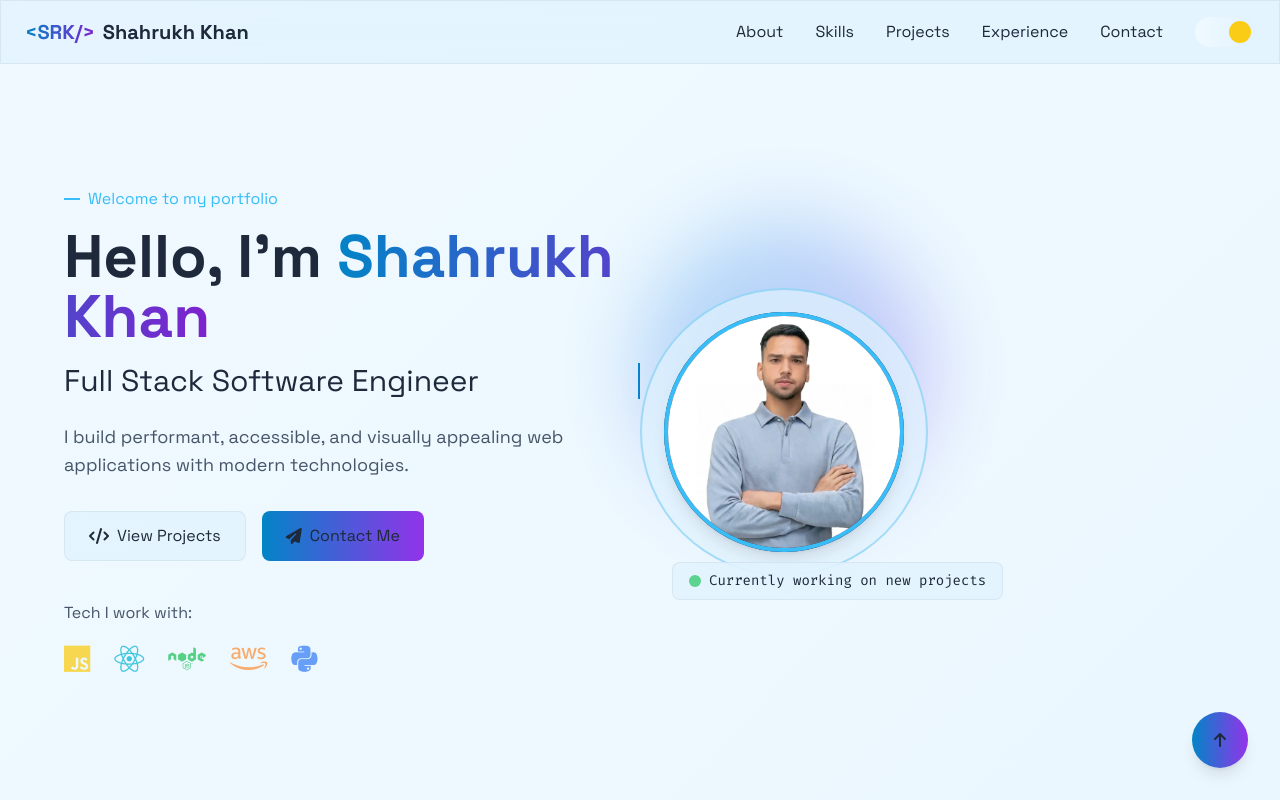
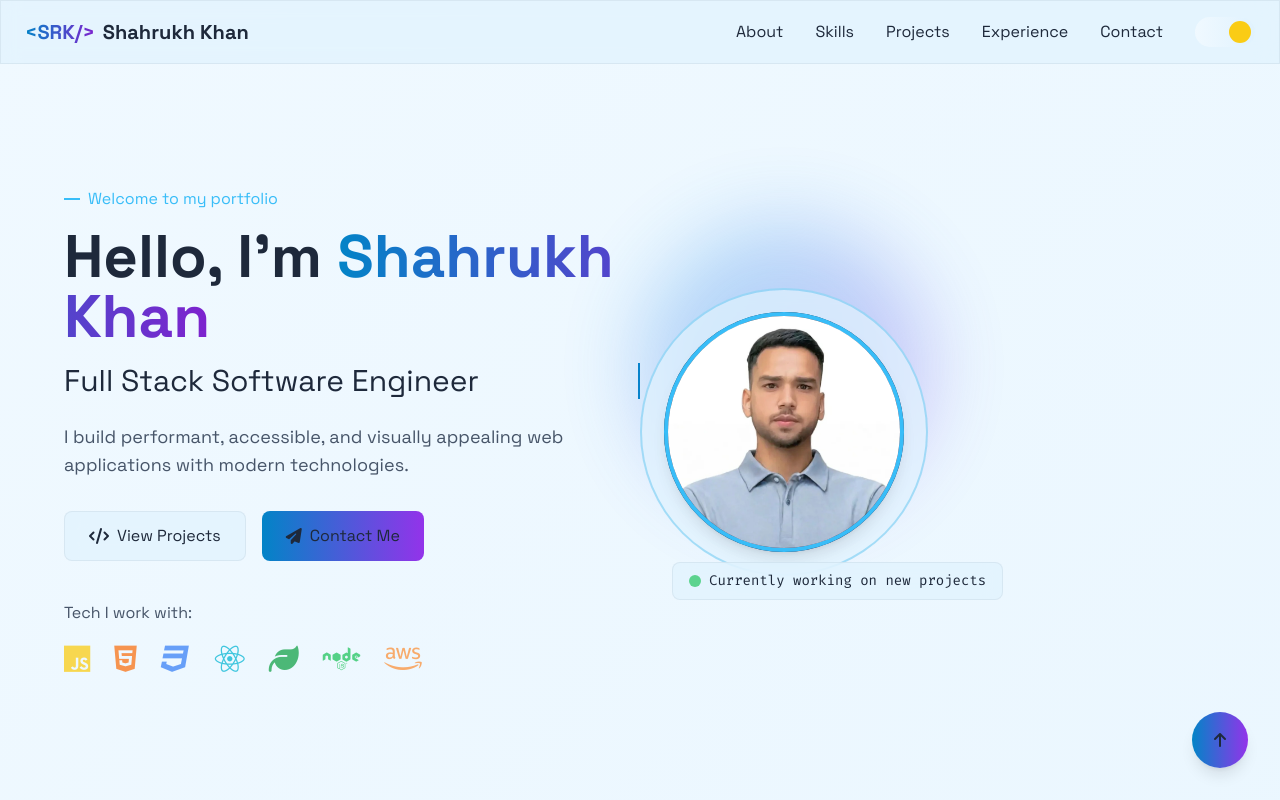
Before and after one commit to codebysrk/portfolio_, a plain HTML site: page index.html in a window 1280 px wide. Shown: the top 800 px of the page. Drawn offline with nearby package versions, Linux system fonts and the light colour scheme.

Commit message:
update code

```diff
--- a/index.html
+++ b/index.html
@@ -483,10 +483,12 @@
               <p class="subtext mb-4">Tech I work with:</p>
               <div class="flex flex-wrap gap-6 opacity-75">
                 <i class="fab fa-js text-3xl text-yellow-400"></i>
+                <i class="fab fa-html5 text-3xl text-orange-500"></i>
+                <i class="fab fa-css3 text-3xl text-blue-500"></i>
                 <i class="fab fa-react text-3xl text-cyan-500"></i>
+                <i class="fas fa-leaf text-3xl text-green-600"></i>
                 <i class="fab fa-node text-3xl text-green-500"></i>
                 <i class="fab fa-aws text-3xl text-orange-400"></i>
-                <i class="fab fa-python text-3xl text-blue-500"></i>
               </div>
             </div>
           </div>
@@ -507,7 +509,7 @@
                       class="absolute inset-0 rounded-full animate-pulse bg-gradient-to-br from-primary-500/30 to-purple-500/30"
                     ></div>
                     <img
-                      src="./profile.webp"
+                      src="./profile.jpg"
                       alt="Shahrukh Khan"
                       class="w-50 h-50 rounded-full object-cover border-4 border-primary-400 shadow-lg hero-image relative"
                     />
@@ -724,7 +726,7 @@
             <div class="space-y-6">
               <div>
                 <div class="flex justify-between mb-1">
-                  <span>JavaScript/TypeScript</span>
+                  <span>JavaScript</span>
                   <span>95%</span>
                 </div>
                 <div class="skill-bar-container rounded-full overflow-hidden">
@@ -806,7 +808,6 @@
                 <span class="text-code">UI/UX Design</span>
                 <span class="text-code">CI/CD</span>
                 <span class="text-code">Testing (Jest/Cypress)</span>
-                <span class="text-code">Python</span>
                 <span class="text-code">Performance Optimization</span>
                 <span class="text-code">Web Security</span>
                 <span class="text-code">Agile Methodologies</span>
```
Also changed, not shown: profile.jpg (added).
